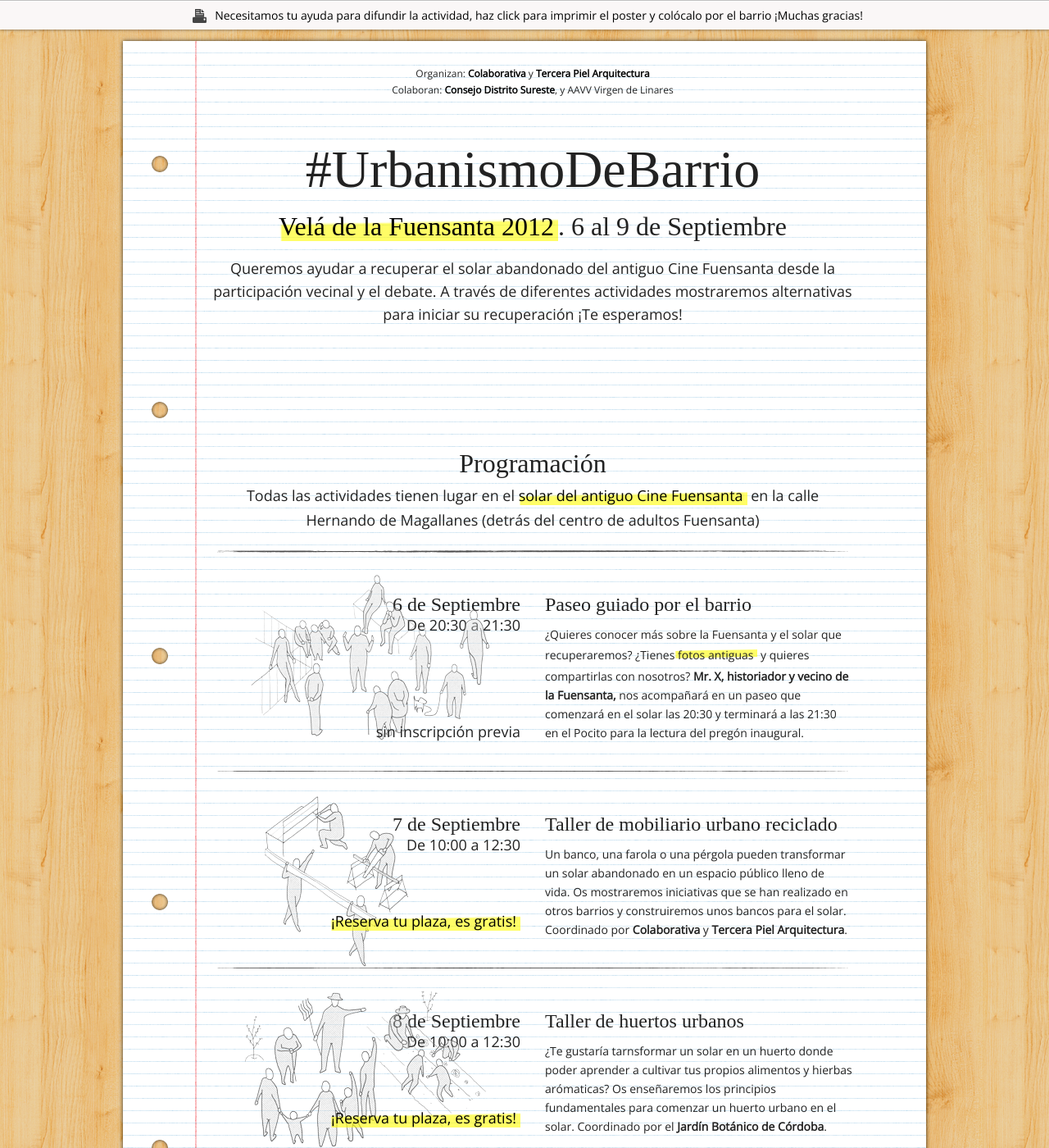
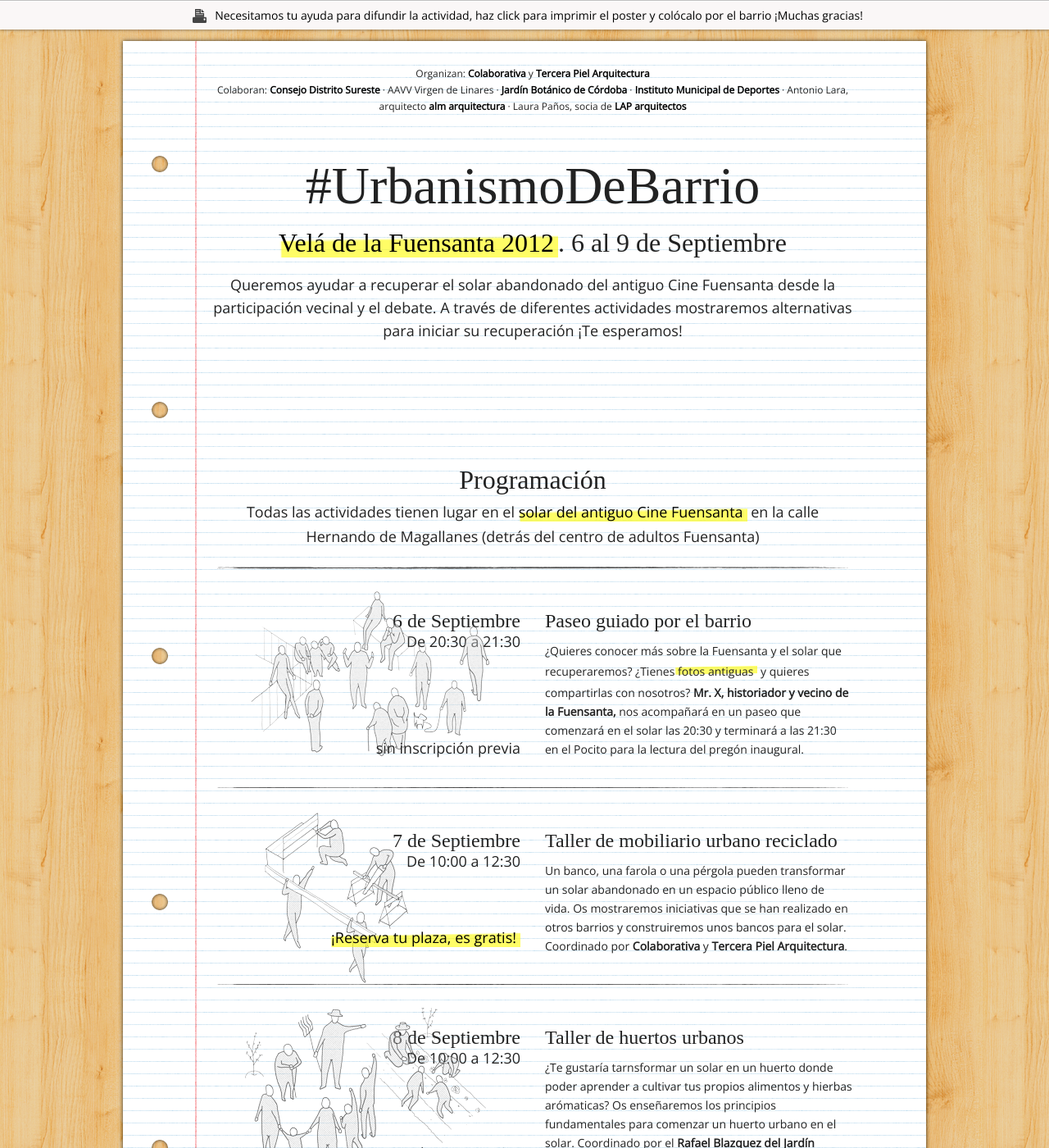
Before and after one commit to colaborativa/urbanismodebarrio.com, a Jekyll site: the page built from index.md, in a window 1280 px wide and 1400 px high. Shown: the whole window at 82% size. Built offline with Jekyll 4.4.1, drawn with Linux system fonts in a browser that asks for light colours; nearby versions of some CDN libraries; some web fonts are replaced; comment, search, counter and statistics services are not loaded; some of the changed text lies outside the part shown.

Commit message:
add more people in credits

```diff
--- a/index.md
+++ b/index.md
@@ -5,7 +5,7 @@ subtitulo: <a href='http://ayuncordoba.es/index.php?option=com_content&view=arti
 descripcion: "Queremos ayudar a recuperar el solar abandonado del antiguo Cine Fuensanta desde la participación vecinal y el debate. A través de diferentes actividades mostraremos alternativas para iniciar su recuperación ¡Te esperamos!"
 creditos:
  organizan: "Organizan: <a href='http://colaborativa.eu'><strong>Colaborativa</strong></a> y <a href='http://edificioscontenedor.blogspot.com.es/'><strong>Tercera Piel Arquitectura</strong></a>"
- colaboran: "Colaboran: <a href='http://consejodistritosureste.blogspot.com.es/'><strong>Consejo Distrito Sureste</strong></a>, y AAVV Virgen de Linares"
+ colaboran: "Colaboran: <a href='http://consejodistritosureste.blogspot.com.es/'><strong>Consejo Distrito Sureste</strong></a> ·  AAVV Virgen de Linares · <a href='http://www.jardinbotanicodecordoba.com/'>Jardín Botánico de Córdoba</a> · <a href='http://www.imdcordoba.org/'>Instituto Municipal de Deportes</a> · Antonio Lara, arquitecto <a href='http://www.almarquitectura.com'>alm arquitectura</a> · Laura Paños, socia de <a href='http://www.lap-arquitectos.com'>LAP arquitectos</a>"
 imprimir_notificacion: "Necesitamos tu ayuda para difundir la actividad, haz click para imprimir el poster y colócalo por el barrio ¡Muchas gracias!"
 
 actividad:
@@ -30,7 +30,7 @@ actividad:
     fecha: {natural: 8 de Septiembre, formateada: 2012-09-08 }
     hora: "De 10:00 a 12:30"
    inscripcion: {titulo: "¡Reserva tu plaza, es gratis!", url: http://eventbrite.es}
-   descripcion: "¿Te gustaría tarnsformar un solar en un huerto donde poder aprender a cultivar tus propios alimentos y hierbas arómaticas? Os enseñaremos los principios fundamentales para comenzar un huerto urbano en el solar. Coordinado por el <strong>Jardín Botánico de Córdoba</strong>."
+   descripcion: "¿Te gustaría tarnsformar un solar en un huerto donde poder aprender a cultivar tus propios alimentos y hierbas arómaticas? Os enseñaremos los principios fundamentales para comenzar un huerto urbano en el solar. Coordinado por el <strong>Rafael Blazquez del Jardín Botánico de Córdoba</strong>."
 
  - titulo: Urbanismo para niños
    slug: infantil
@@ -39,13 +39,13 @@ actividad:
     hora: "De 10:30 a 12:00"
    inscripcion: {titulo: "¡Reserva tu plaza, es gratis!", url: http://eventbrite.es}
    subtitulo_inscripcion: "Hay n plazas libres"
-   descripcion: "Hemos preparado una actividad para que los más pequeños <strong>(niños de X a X años)</strong> conozcan la importancia del espacio público en nuestros barrios. La actividad estará coordinada por <strong>Ms Y, educadora infantil y Antonio Lara, arquitecto</strong>. Terminaremos a las 11:30 justo a tiempo para disfrutar de la huevada de las 12:00."
+   descripcion: "Hemos preparado una actividad para que los más pequeños <strong>(niños de X a X años)</strong> conozcan la importancia del espacio público en nuestros barrios. La actividad estará coordinada por <strong>Laura Paños, arquitecta y educadora infantil</strong>, y <strong>Antonio Lara, arquitecto</strong>. Terminaremos a las 11:30 justo a tiempo para disfrutar de la huevada de las 12:00."
 
 footer: "diseño web @colaborativaeu · contenidos @colaborativaeu y @tercerapiel · Código fuente compartido con licencia <a href=''> MIT</a>, textos e imágenes con licencia <a href=''>CC BY 3.0.</a> </br> Diseñado y hecho en <a href=''>Córdoba, Andalucía</a> · Hecho con <a href=''>github pages</a>, <a href=''>jekyll</a>, <a href=''>SASS</a>, <a href=''>Compass</a> y <a href=''>Sharrre</a>"
 
 nota_inicial: "Todas las actividades tienen lugar en el <span class='highlight'><a href='http://goo.gl/maps/Ka4hT'>solar del antiguo Cine Fuensanta</a></span> en la calle Hernando de Magallanes <span class='ocultaImprime'>(detrás del centro de adultos Fuensanta)</span>"
 
 nota_final: "Para coordinar mejor las actividades te agradecemos que realices la inscripción. No obstante, también puedes presentarte directamente en el solar el mismo día de la actividad."
-nota_final_web: "Puedes contactar con nosotros a través de <a href='#'>Facebook</a> o email <a href='#'>[arroba]urbanismodebarrio.com</a>"
+nota_final_web: "Puedes contactar con nosotros a través de <a href='#'>Facebook</a> o email <a href='#'>mas[arroba]urbanismodebarrio.com</a>"
 nota_final_impresa: "Para más información y reservar tu plaza visita <a href='#'>www.urbanismodebarrio.com</a>"
 ---
--- a/sass/estilo.scss
+++ b/sass/estilo.scss
@@ -94,6 +94,7 @@ a:link, a:visited, a:hover{
 				padding:0px;
 				a:link{
 					@include transition(text-decoration .1s linear);
+					font-weight:bold;
 				}
 				a:hover{
 					text-decoration: underline;
```
Also changed, not shown: css/estilo.css.
